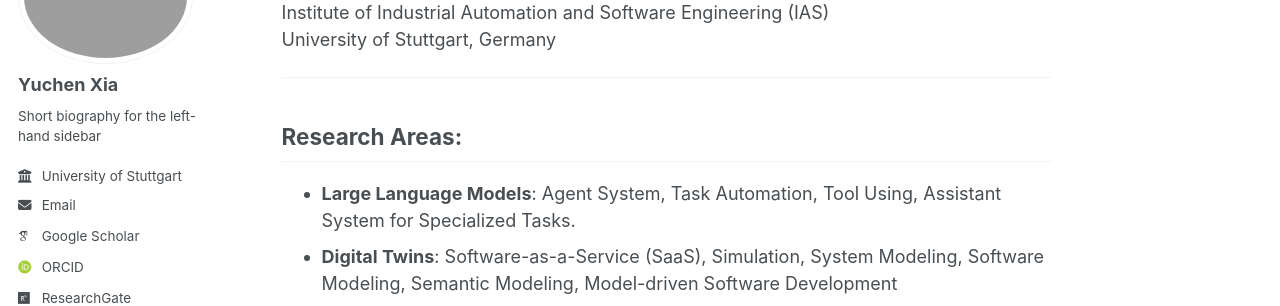
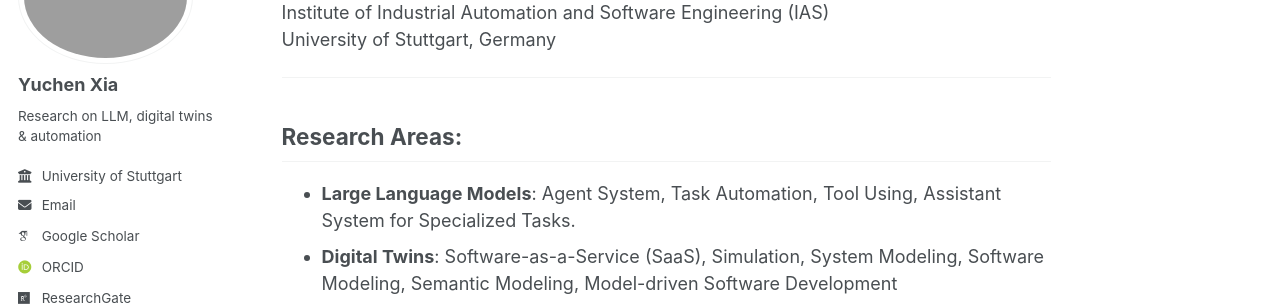
Before and after one commit to YuchenXia/yuchenxia.github.io, a Jekyll site: the page built from _pages/about.md, in a window 1280 px wide. Shown: the part 169-475 px from the top of the page. Built offline with Jekyll 4.4.1, drawn with Linux system fonts in a browser that asks for light colours; some web fonts are replaced.

Commit message:
Update _config.yml

```diff
--- a/_config.yml
+++ b/_config.yml
@@ -25,7 +25,7 @@ author:
   avatar           : "profile.png"
   name             : "Yuchen Xia"
   pronouns         : # example: "she/her"
-  bio              : "Short biography for the left-hand sidebar"
+  bio              : "Research on LLM, digital twins & automation"
   location         :
   employer         : "University of Stuttgart"
   uri              : # URL
```
